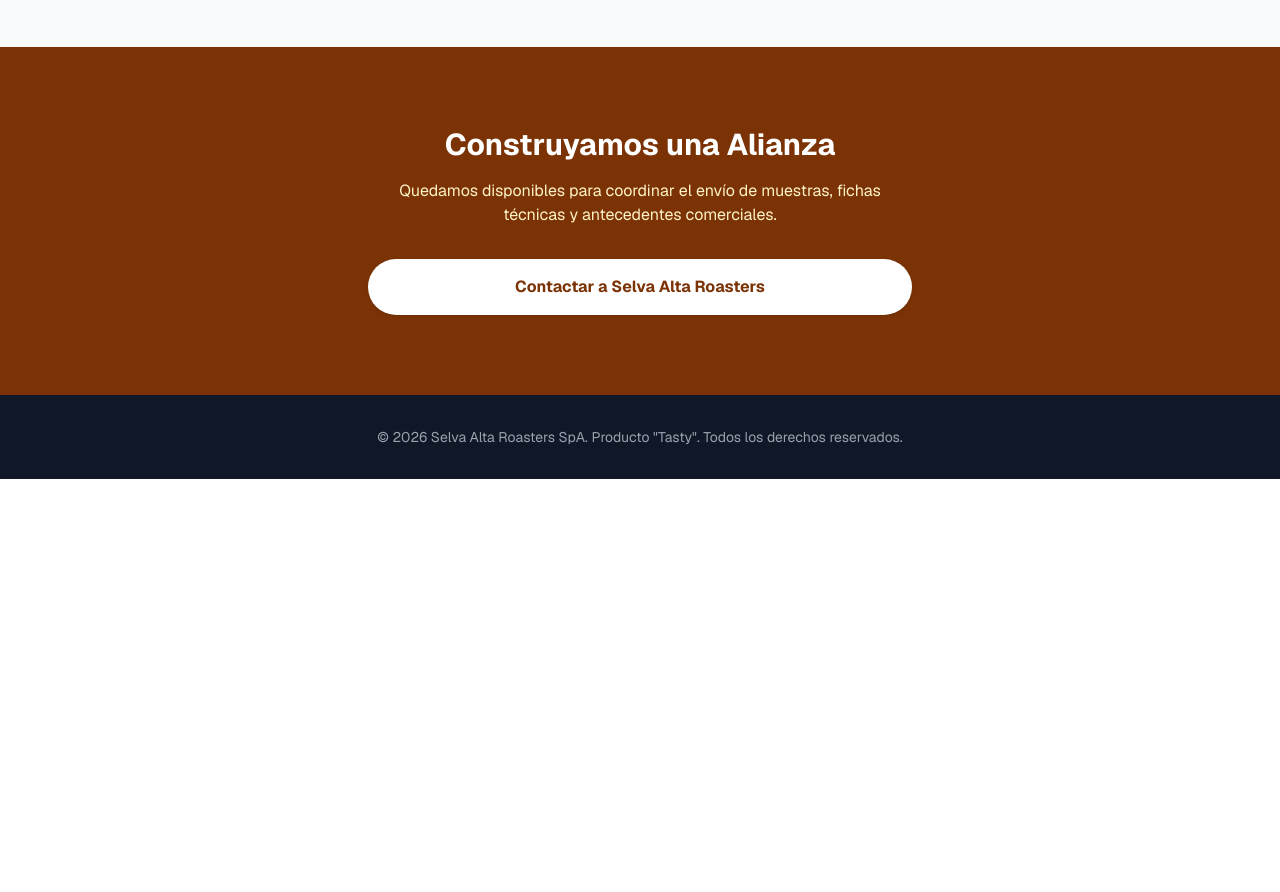
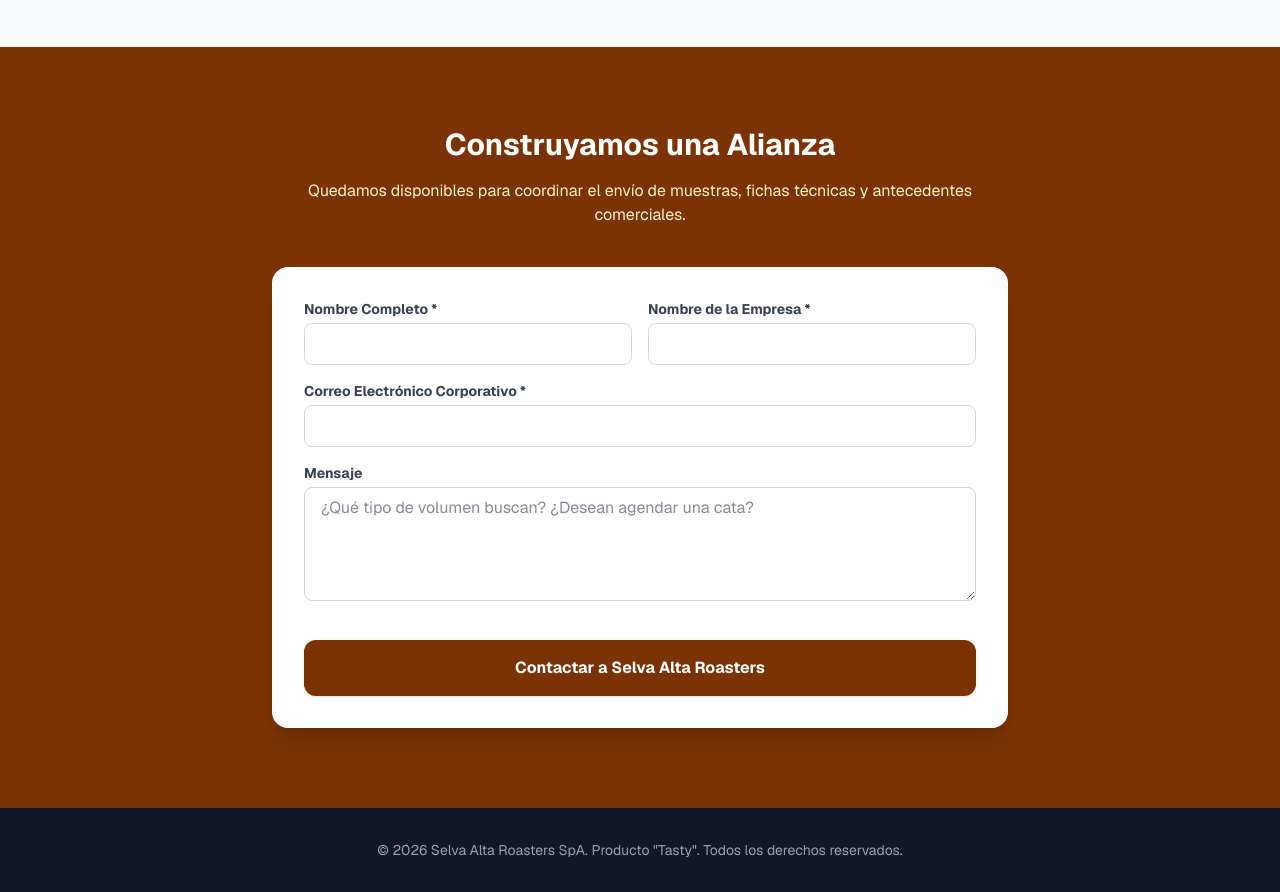
Before and after one commit to Pipin333/tastychile, a Next.js app: page /b2b in a window 1280 px wide. Shown: the part 1600-2492 px from the top of the page. Before the commit the page ends 2079 px from the top, so only its background shows below. Built offline with nearby package versions, Linux system fonts and the light colour scheme.

Commit message:
Preparado el formulario para b2b

```diff
--- /dev/null
+++ b/setup-b2b-db.mjs
@@ -0,0 +1,22 @@
+import { neon } from '@neondatabase/serverless';
+const dbUrl = process.env.DATABASE_URL || process.env.POSTGRES_URL || process.env.TASTY_DATABASE_URL || process.env.TASTY_POSTGRES_URL || 'postgresql://neondb_owner:npg_Gniw5cTghy6J@ep-green-sun-ach8he6f-pooler.sa-east-1.aws.neon.tech/neondb?channel_binding=require&sslmode=require';
+const sql = neon(dbUrl);
+
+async function setup() {
+  try {
+    await sql
+      CREATE TABLE IF NOT EXISTS b2b_contacts (
+        id SERIAL PRIMARY KEY,
+        name VARCHAR(255) NOT NULL,
+        company VARCHAR(255) NOT NULL,
+        email VARCHAR(255) NOT NULL,
+        message TEXT,
+        created_at TIMESTAMP WITH TIME ZONE DEFAULT CURRENT_TIMESTAMP
+      );
+    ;
+    console.log("¡Tabla 'b2b_contacts' creada exitosamente o ya existía!");
+  } catch (err) {
+    console.error("Error creando tabla B2B:", err);
+  }
+}
+setup();
--- a/src/app/actions.ts
+++ b/src/app/actions.ts
@@ -36,3 +36,37 @@
     return { success: false, error: 'Hubo un error al suscribirte. Intenta de nuevo.' };
   }
 }
+
+export async function addB2BContact(formData: FormData) {
+  const name = formData.get('name')?.toString();
+  const company = formData.get('company')?.toString();
+  const email = formData.get('email')?.toString();
+  const message = formData.get('message')?.toString() || '';
+
+  if (!name || !company || !email) {
+    return { success: false, error: 'Nombre, empresa y correo son obligatorios' };
+  }
+
+  try {
+    const dbUrl = process.env.DATABASE_URL
+      || process.env.POSTGRES_URL
+      || process.env.TASTY_DATABASE_URL
+      || process.env.TASTY_POSTGRES_URL;
+
+    if (!dbUrl) {
+      throw new Error("Faltan las variables de conexión a la base de datos");
+    }
+
+    const sql = neon(dbUrl);
+
+    await sql`
+      INSERT INTO b2b_contacts (name, company, email, message)
+      VALUES (${name}, ${company}, ${email}, ${message})
+    `;
+
+    return { success: true, message: '¡Mensaje enviado! Nos contactaremos a la brevedad.' };
+  } catch (error) {
+    console.error('Error guardando contacto B2B:', error);
+    return { success: false, error: 'Hubo un error al enviar tu mensaje. Intenta de nuevo.' };
+  }
+}
--- a/src/app/b2b/page.tsx
+++ b/src/app/b2b/page.tsx
@@ -1,9 +1,12 @@
 "use client";
 import React, { useState } from 'react';
 import Navbar from '@/components/Navbar';
+import { addB2BContact } from '@/app/actions';
 
 export default function Home() {
   const [currentSlide, setCurrentSlide] = useState(0);
+  const [contactStatus, setContactStatus] = useState<'idle' | 'loading' | 'success' | 'error'>('idle');
+  const [contactMessage, setContactMessage] = useState('');
 
   const varieties = [
     {
@@ -41,6 +44,19 @@
 
   const prevSlide = () => {
     setCurrentSlide((prev) => (prev === 0 ? varieties.length - 1 : prev - 1));
+  };
+
+  const handleB2BSubmit = async (formData: FormData) => {
+    setContactStatus('loading');
+    const result = await addB2BContact(formData);
+
+    if (result.success) {
+      setContactStatus('success');
+      setContactMessage(result.message || 'Mensaje enviado exitosamente');
+    } else {
+      setContactStatus('error');
+      setContactMessage(result.error || 'Ocurrió un error');
+    }
   };
 
   return (
@@ -147,16 +163,46 @@
 
       {/* Contacto */}
       <section id='contacto' className='py-20 bg-amber-900'>
-        <div className='max-w-xl mx-auto px-4'>
-          <div className='text-center text-white'>
+        <div className='max-w-3xl mx-auto px-4'>
+          <div className='text-center text-white mb-10'>
             <h3 className='text-3xl font-bold mb-4'>Construyamos una Alianza</h3>
-            <p className='mb-8 text-amber-100'>
+            <p className='text-amber-100'>
               Quedamos disponibles para coordinar el envío de muestras, fichas técnicas y antecedentes comerciales.
             </p>
-            <button className='w-full bg-white text-amber-900 font-bold py-4 px-8 rounded-full shadow hover:bg-gray-100 transition transform hover:scale-105 duration-200'>
-              Contactar a Selva Alta Roasters
+          </div>
+
+          <form action={handleB2BSubmit} className='bg-white p-8 rounded-2xl shadow-xl flex flex-col gap-4 text-gray-900'>
+            <div className='grid grid-cols-1 md:grid-cols-2 gap-4'>
+              <div>
+                <label className='block text-sm font-bold text-gray-700 mb-1'>Nombre Completo *</label>
+                <input required type="text" name="name" className='w-full px-4 py-2 border border-gray-300 rounded-lg focus:ring-2 focus:ring-amber-500 outline-none' disabled={contactStatus === 'loading' || contactStatus === 'success'} />
+              </div>
+              <div>
+                <label className='block text-sm font-bold text-gray-700 mb-1'>Nombre de la Empresa *</label>
+                <input required type="text" name="company" className='w-full px-4 py-2 border border-gray-300 rounded-lg focus:ring-2 focus:ring-amber-500 outline-none' disabled={contactStatus === 'loading' || contactStatus === 'success'} />
+              </div>
+            </div>
+
+            <div>
+              <label className='block text-sm font-bold text-gray-700 mb-1'>Correo Electrónico Corporativo *</label>
+              <input required type="email" name="email" className='w-full px-4 py-2 border border-gray-300 rounded-lg focus:ring-2 focus:ring-amber-500 outline-none' disabled={contactStatus === 'loading' || contactStatus === 'success'} />
+            </div>
+
+            <div>
+              <label className='block text-sm font-bold text-gray-700 mb-1'>Mensaje</label>
+              <textarea name="message" rows={4} className='w-full px-4 py-2 border border-gray-300 rounded-lg focus:ring-2 focus:ring-amber-500 outline-none' placeholder='¿Qué tipo de volumen buscan? ¿Desean agendar una cata?' disabled={contactStatus === 'loading' || contactStatus === 'success'}></textarea>
+            </div>
+
+            <button
+              type="submit"
+              disabled={contactStatus === 'loading' || contactStatus === 'success'}
+              className='mt-4 w-full bg-amber-900 text-white font-bold py-4 px-8 rounded-xl shadow hover:bg-amber-800 transition transform hover:scale-105 duration-200 disabled:opacity-50 disabled:transform-none disabled:cursor-not-allowed'>
+              {contactStatus === 'loading' ? 'Enviando Datos...' : 'Contactar a Selva Alta Roasters'}
             </button>
-          </div>
+
+            {contactStatus === 'success' && <p className="text-green-600 font-bold text-center mt-2">{contactMessage}</p>}
+            {contactStatus === 'error' && <p className="text-red-500 font-bold text-center mt-2">{contactMessage}</p>}
+          </form>
         </div>
       </section>
 
```
